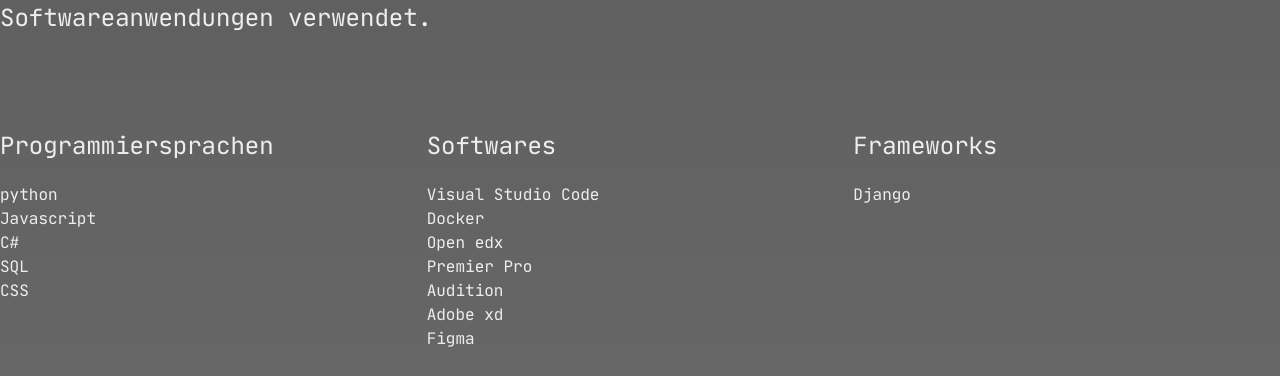
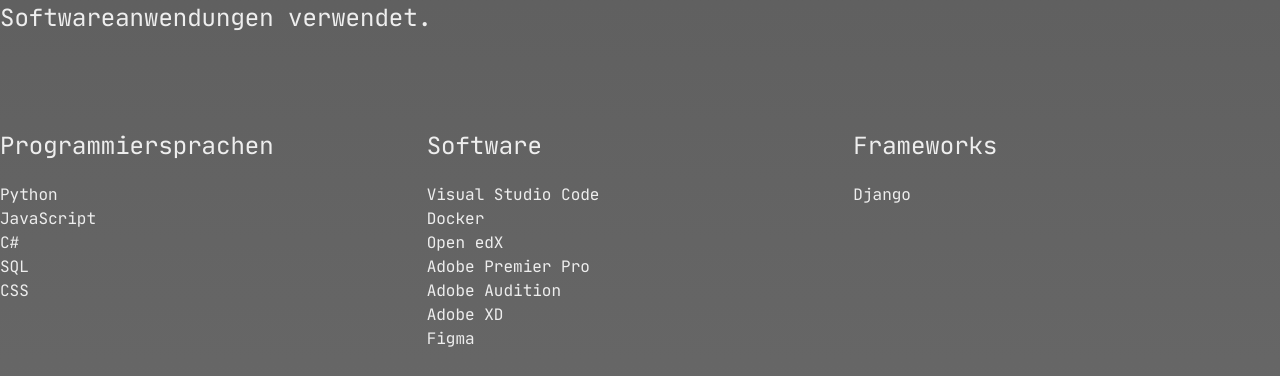
Before and after one commit to maisam-mi/wienwestakademieTdoT, a Vue app: page / in a window 1280 px wide. Shown: the part 2684-3060 px from the top of the page. Built offline with nearby package versions, Linux system fonts and the light colour scheme.

Commit message:
some word are corrected in quellen
Signed-off-by: maisam-mi <riomaisam@gmail.com>

```diff
--- a/src/views/HomeView.vue
+++ b/src/views/HomeView.vue
@@ -164,20 +164,20 @@
             <h1 class="text-md sm:text-2xl mb-2 sm:mb-5">
               Programmiersprachen
             </h1>
-            <p class="text-sm sm:text-base">python</p>
-            <p class="text-sm sm:text-base">Javascript</p>
+            <p class="text-sm sm:text-base">Python</p>
+            <p class="text-sm sm:text-base">JavaScript</p>
             <p class="text-sm sm:text-base">C#</p>
             <p class="text-sm sm:text-base">SQL</p>
             <p class="text-sm sm:text-base">CSS</p>
           </div>
           <div class="col-span-4 flex flex-col">
-            <h1 class="text-md sm:text-2xl mb-2 sm:mb-5">Softwares</h1>
+            <h1 class="text-md sm:text-2xl mb-2 sm:mb-5">Software</h1>
             <p class="text-sm sm:text-base">Visual Studio Code</p>
             <p class="text-sm sm:text-base">Docker</p>
-            <p class="text-sm sm:text-base">Open edx</p>
-            <p class="text-sm sm:text-base">Premier Pro</p>
-            <p class="text-sm sm:text-base">Audition</p>
-            <p class="text-sm sm:text-base">Adobe xd</p>
+            <p class="text-sm sm:text-base">Open edX</p>
+            <p class="text-sm sm:text-base">Adobe Premier Pro</p>
+            <p class="text-sm sm:text-base">Adobe Audition</p>
+            <p class="text-sm sm:text-base">Adobe XD</p>
             <p class="text-sm sm:text-base">Figma</p>
           </div>
           <div class="col-span-4 flex flex-col">
```
